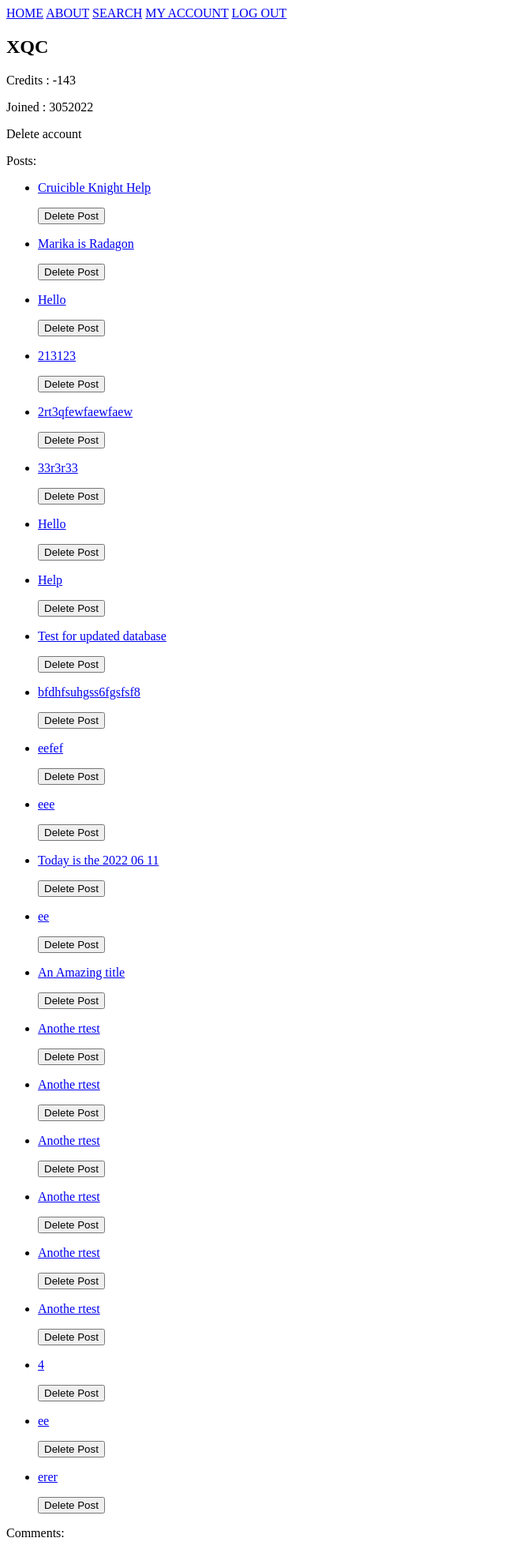
After one commit to GibNub/12DTP-Website, a Flask app: page /account_management/1 in a window 1280 px wide. The commit adds this page. Shown: the whole page at 79% size, without its empty margins (0-640 px from the left). Run offline with Flask 2, Linux system fonts and the light colour scheme; a user stored in the database is signed in; data comes from the database, SQL or seed files in the repository; both versions use the stored data as it was after the commit.

Commit message:
Lots of changes
Added ability to delete posts for users
Changes Posts to display usernames instead of id
Users now gain/lost credit from likes and dislikes from their posts & comments
Added account/ user page
Web page now changes depeneding is a user session exists

```diff
--- a/main.py
+++ b/main.py
@@ -1,5 +1,7 @@
 import sqlite3
-from flask import Flask, render_template, request, redirect, url_for, g, session
+from subprocess import call
+from webbrowser import get
+from flask import *
 from werkzeug.security import generate_password_hash, check_password_hash
 from datetime import datetime
 
@@ -38,6 +40,20 @@ def call_database(query, parameter=None):
         cur.execute(query, parameter)
     result = cur.fetchall()
     return result
+
+
+# Delete entry in database function
+def delete_entry(type, id):
+    conn = get_db()
+    cur = conn.cursor()
+    if type == "post":
+        first = "DELETE FROM Post"
+    elif type == "comment":
+        first = "DELETE FROM Comment"
+    elif type == "user":
+        first = "DELETE FROM User"
+    cur.execute(f"{first} WHERE id = ?", (id,))
+    conn.commit()
 
 
 # Updates Post table once user submits new post
@@ -79,7 +95,6 @@ def update_grade(table, grade, id):
         last = "like = like + 1 WHERE id = ?"
     if grade.lower() == "dislike":
         last = "dislike = dislike + 1 WHERE id = ?"
-    print(f"{first} {last}")
     cur.execute(f"{first} {last}", (id,))
     conn.commit()
 
@@ -95,6 +110,18 @@ def create_user(username, date, password_hash):
     conn.commit()
 
 
+def credit_update(user_id):
+    conn = get_db()
+    cur = conn.cursor()
+    post_credit = int(call_database("SELECT SUM(like) - SUM(dislike) FROM Post WHERE user_id = ?", (user_id,))[0][0] or 0)
+    comment_credit = int(call_database("SELECT SUM(like) - SUM(dislike) FROM Comment WHERE user_id = ?", (user_id,))[0][0] or 0)
+    print(comment_credit)
+    total_credit = comment_credit + post_credit
+    print(total_credit)
+    cur.execute("UPDATE User SET credit = ? WHERE id = ?", (total_credit, user_id))
+    conn.commit()
+
+
 # Flask app starts below
 
 
@@ -102,10 +129,21 @@ def create_user(username, date, password_hash):
 # This is to create HTML posts for each entry in the post table.
 @app.route("/")
 def home():
-    post = call_database("SELECT * FROM Post")
+    # Replace user_id with associated username.
+    post = call_database("""SELECT Post.id,
+                         Post.type,
+                         Post.title,
+                         Post.content,
+                         Post.like,
+                         Post.dislike,
+                         User.username,
+                         Post.date
+                         FROM Post
+                         INNER JOIN User ON Post.user_id=User.id""")
+    app.logger.info(post[2])
+    existing_usernames = call_database("SELECT username FROM User")
+    print(existing_usernames)
     return render_template("home.html", post=post)
-
-
 
 
 # The route creates pages dynamically.
@@ -114,21 +152,36 @@ def home():
 @app.route("/page/<int:id>")
 def page(id):
     # Page_info needs index of 0 as the result is stored in tuple inside a list
-    page_info = call_database("SELECT * FROM Post WHERE id = ?", (str(id)),)[0]
+    page_info = call_database("SELECT * FROM Post WHERE id = ?", (str(id),))[0]
     # Comments tied to posts have no comment_id
-    comment = call_database("""SELECT * FROM Comment
-                            WHERE comment_id IS NULL
-                            AND post_id = ?""",
-                            (str(id)),)
+    comment = call_database("""SELECT Comment.id,
+                            User.username,
+                            Comment.post_id,
+                            Comment.comment_id,
+                            Comment.content,
+                            Comment.like,
+                            Comment.dislike,
+                            Comment.date
+                            FROM Comment INNER JOIN User ON Comment.user_id=User.id
+                            WHERE Comment.comment_id IS NULL AND Comment.post_id = ?""",
+                            (str(id),))
     # Replies are tied to a comment so theres a comment_id
-    reply = call_database("""SELECT * FROM Comment
-                          WHERE comment_id IS NOT NULL
-                          AND post_id = ?""",
-                          (str(id)),)
+    reply = call_database("""SELECT Comment.id,
+                          User.username,
+                          Comment.post_id,
+                          Comment.comment_id,
+                          Comment.content,
+                          Comment.like,
+                          Comment.dislike,
+                          Comment.date
+                          FROM Comment INNER JOIN User ON Comment.user_id=User.id
+                          WHERE Comment.comment_id IS NOT NULL AND Comment.post_id = ?""",
+                          (str(id),))
+    # Add amount of comments and replies
     return render_template("page.html",
                            page=page_info,
                            comment=comment,
-                           reply=reply)
+                           reply=reply,)
 
 
 # Page where user replies to a comment.
@@ -154,9 +207,20 @@ def search():
 
 
 # Redirect user to either sign in or sign up page.
-@app.route("/sign/<action>")
-def sign(action):
+@app.route("/account/<action>")
+def account(action):
     return render_template("sign.html", page=action)
+
+
+# Goes to account manager
+# Calls any relevant database entries
+@app.route("/account_management/<int:id>")
+def dashboard(id):
+    user_id = session["user_id"]
+    user_post = call_database("SELECT * FROM Post WHERE user_id = ?",(user_id,))
+    user_comment = call_database("SELECT * FROM Comment WHERE user_id = ?",(user_id,))
+    user_info = call_database("SELECT * FROM User WHERE id = ?",(user_id,))[0]
+    return render_template("user.html", user_info=user_info, user_post=user_post, user_comment=user_comment, id=id)
 
 
 # Gets the form values from the home page,
@@ -168,7 +232,7 @@ def create_post():
         content = request.form["content"]
         type = request.form["type"]
         date = today()
-        update_post(type, title, content, date, 1)
+        update_post(type, title, content, date, session["user_id"])
         # Go back to home page so users can easily see their new post
         return redirect(request.referrer)
 
@@ -182,7 +246,7 @@ def create_comment():
         content = request.form["comment_content"]
         post_id = request.form["post_id"]
         date = today()
-        update_comment(1, post_id, content, date)
+        update_comment(session["user_id"], post_id, content, date)
         return redirect(request.referrer)
 
 
@@ -194,18 +258,19 @@ def reply():
         post_id = request.form["post_id"]
         comment_id = request.form["comment_id"]
         date = today()
-        update_comment(1, post_id, content, date, comment_id)
+        update_comment(session["user_id"], post_id, content, date, comment_id)
         return redirect(url_for("page", id=post_id))
 
 
 # Update post or comment with like or dislike.
 @app.route("/grade/<int:id>/", methods=["GET", "POST"])
 def grade(id):
-    if request.method == "POST":
-        table = request.form["table"]
-        grade = request.form["grade"]
-        update_grade(table, grade, id)
-        return redirect(request.referrer)
+    if session["user_id"]:
+        if request.method == "POST":
+            table = request.form["table"]
+            grade = request.form["grade"]
+            update_grade(table, grade, id)
+            return redirect(request.referrer)
 
 
 # Creates user account and adds to the database
@@ -216,21 +281,48 @@ def sign_up():
         username = request.form["username"]
         password = request.form["password"]
         date = today()
-        create_user(username, date, (generate_password_hash(password, salt_length=16)))
-
-        return redirect(url_for("sign", action="sign_in"))
+        # Get existing usernames then converts result into list without single element tuples
+        existing_usernames = call_database("SELECT username FROM User")
+        existing_usernames = [i[0] for i in existing_usernames]
+        print(existing_usernames)
+        if username not in existing_usernames:
+            create_user(username, date, (generate_password_hash(password, salt_length=16)))
+            return redirect(url_for("account", action="sign_in"))
+        else:
+            return redirect(request.referrer)
 
 
-# Users are signed in if username and password matches
+# Activates user session if user sucessfuly logs in
 @app.route("/sign_in", methods=["GET", "POST"])
-def log_in():
+def sign_in():
     if request.method == "POST":
         username = request.form["username"]
         password = request.form["password"]
         user_info = call_database("""SELECT id, username, password_hash FROM User WHERE username = ?""", (username,))[0]
         if check_password_hash(user_info[2], password):
             session["user_id"] = user_info[0]
+            credit_update(session["user_id"])
         return redirect(url_for("home"))
+
+
+# Update user credit
+
+
+# Log user out
+@app.route("/sign_out")
+def sign_out():
+    session.pop("user_id", None)
+    return redirect(url_for("home"))
+
+
+# Delete user, post, or comment
+@app.route("/delete", methods=["GET", "POST"])
+def delete():
+    if request.method == "POST":
+        id = request.form["id"]
+        type = request.form["post"]
+        delete_entry(type, id)
+        return redirect(request.referrer)
 
 
 # Close database once app is closed.
@@ -239,6 +331,5 @@ def teardown_db(_):
     get_db().close()
 
 
-# Only run if not imported
 if __name__ == "__main__":
     app.run(debug=True, host="0.0.0.0", port="8000")
--- a/templates/index.html
+++ b/templates/index.html
@@ -12,8 +12,13 @@
             <a href="{{ url_for('home') }}">HOME</a>
             <a href="{{ url_for('about') }}">ABOUT</a>
             <a href="{{ url_for('search') }}">SEARCH</a>
-            <a href="{{ url_for('sign', action='sign_in') }}">LOG IN</a>
-            <a href="{{ url_for('sign', action='sign_up') }}">CREATE ACCOUNT</a>
+            {% if session["user_id"] is defined %}
+                <a href="{{ url_for('dashboard', id=session['user_id']) }}">MY ACCOUNT</a>
+                <a href="{{ url_for('sign_out') }} ">LOG OUT</a>
+            {% else %}
+                <a href="{{ url_for('account', action='sign_in') }}">LOG IN</a>
+                <a href="{{ url_for('account', action='sign_up') }}">CREATE ACCOUNT</a>
+            {% endif %}
         </nav>
         <main>
             {% block content %}{% endblock %}
--- a/templates/page.html
+++ b/templates/page.html
@@ -37,11 +37,13 @@
 <p>
     {{ page[5] }}
 </p>
+{% if session["user_id"] is defined %}
     <form action="{{ url_for('grade', id=page[0]) }}" method="POST" enctype="application/x-www-form-urlencoded">
         <input type="hidden" name="table" value="Post">
         <input type="submit" name="grade" value="like">
         <input type="submit" name="grade" value="dislike">
     </form>
+{% endif %}
 <div class="page_foot"></div>
     <h3>
         Comments
@@ -79,11 +81,13 @@
                     <p>
                         dislikes {{ comment[6] }}
                     </p>
+                    {% if session["user_id"] is defined %}
                         <form action="{{ url_for('grade', id=comment[0]) }}" method="POST" enctype="application/x-www-form-urlencoded">
                             <input type="hidden" name="table" value="Comment">
                             <input type="submit" name="grade" value="like">
                             <input type="submit" name="grade" value="dislike">
                         </form>
+                    {% endif %}
                 </div><br>
                 <div class="reply">
                     <form action="{{ url_for('reply_to', post_id=page[0], comment_id=comment[0]) }}">
@@ -106,11 +110,13 @@
                                 <p>
                                     Dislikes : {{ reply[6] }}
                                 </p>
+                                {% if session["user_id"] is defined %}
                                     <form action="{{ url_for('grade', id=reply[0]) }}" method="POST" enctype="application/x-www-form-urlencoded">
                                         <input type="hidden" name="table" value="Comment">
                                         <input type="submit" name="grade" value="like">
                                         <input type="submit" name="grade" value="dislike">
                                     </form>
+                                {% endif %}
                             {% endif %}
                         {% endfor %}
                     </ul>
--- a/templates/sign.html
+++ b/templates/sign.html
@@ -8,7 +8,7 @@
         <input type="password" name="password" placeholder="Password" required><br>
         <input type="submit" value="Sign In">
     </form>
-    <a href="{{ url_for('sign', action='sign_up') }}">Don't have an account? Sign up</a>
+    <a href="{{ url_for('account', action='sign_up') }}">Don't have an account? Sign up</a>
 {% elif page == 'sign_up' %}
     <h2>Create Account</h2>
     <form action="/sign_up" method="POST" enctype="application/x-www-form-urlencoded">
@@ -16,6 +16,6 @@
         <input type="password" name="password" placeholder="Password" required><br>
         <input type="submit" value="Create Account">
     </form>
-    <a href="{{ url_for('sign', action='sign_in') }}">Already have an account? Sign in</a>
+    <a href="{{ url_for('account', action='sign_in') }}">Already have an account? Sign in</a>
 {% endif %}
 {% endblock %}
--- /dev/null
+++ b/templates/user.html
@@ -0,0 +1,60 @@
+{% extends "index.html" %}
+{% block content %}
+<div>
+    <h2>
+        {{ user_info[1] }}
+    </h2>
+    <p>
+        Credits : {{ user_info[2] }}
+    </p>
+    <p>
+        Joined : {{ user_info[4] }}
+    </p>
+    {% if id == session["user_id"] %}
+    <p>
+        Delete account
+    </p>
+    {% endif %}
+</div>
+<div>
+    Posts:
+    <div>
+        <ul>
+            {% for post in user_post %}
+            <li>
+                <a href="{{ url_for('page', id=post[0]) }}">{{ post[2] }}</a>
+                {% if id == session["user_id"] %}
+                <p>
+                    <form action="{{ url_for('delete')}}" method="POST" enctype="application/x-www-form-urlencoded">
+                        <input type="hidden" name="id" value="{{ post[0] }}">
+                        <input type="hidden" name="type" value="post">
+                        <input type="submit" value="Delete Post">
+                    </form>
+                </p>
+                {% endif %}
+            </li>
+            {% endfor %}
+        </ul>
+    </div>
+    Comments:
+    <div>
+        <ul>
+            {% for comment in comment %}
+            <p>
+                <!-- Get post content from comments post_id -->
+                Replying to {{ post[comment[2]][3] }}
+            </p>
+            <a href="{{ url_for('page', id=comment[2]) }}">{{ comment[4] }}</a>
+            {% if id == session["user_id"] %}
+                    <form action="{{ url_for('delete')}}" method="POST" enctype="application/x-www-form-urlencoded">
+                        <input type="hidden" name="id" value="{{ comment[0] }}">
+                        <input type="hidden" name="type" value="comment">
+                        <input type="submit" value="Delete Comment">
+                    </form>
+            {% endif %}
+            {% endfor %}
+        </ul>
+    </div>
+</div>
+
+{% endblock %}
```
Also changed, not shown: templates/home.html (+15 -6 lines), forum_database.db. Lines whose indentation alone changed are shown as unchanged.
